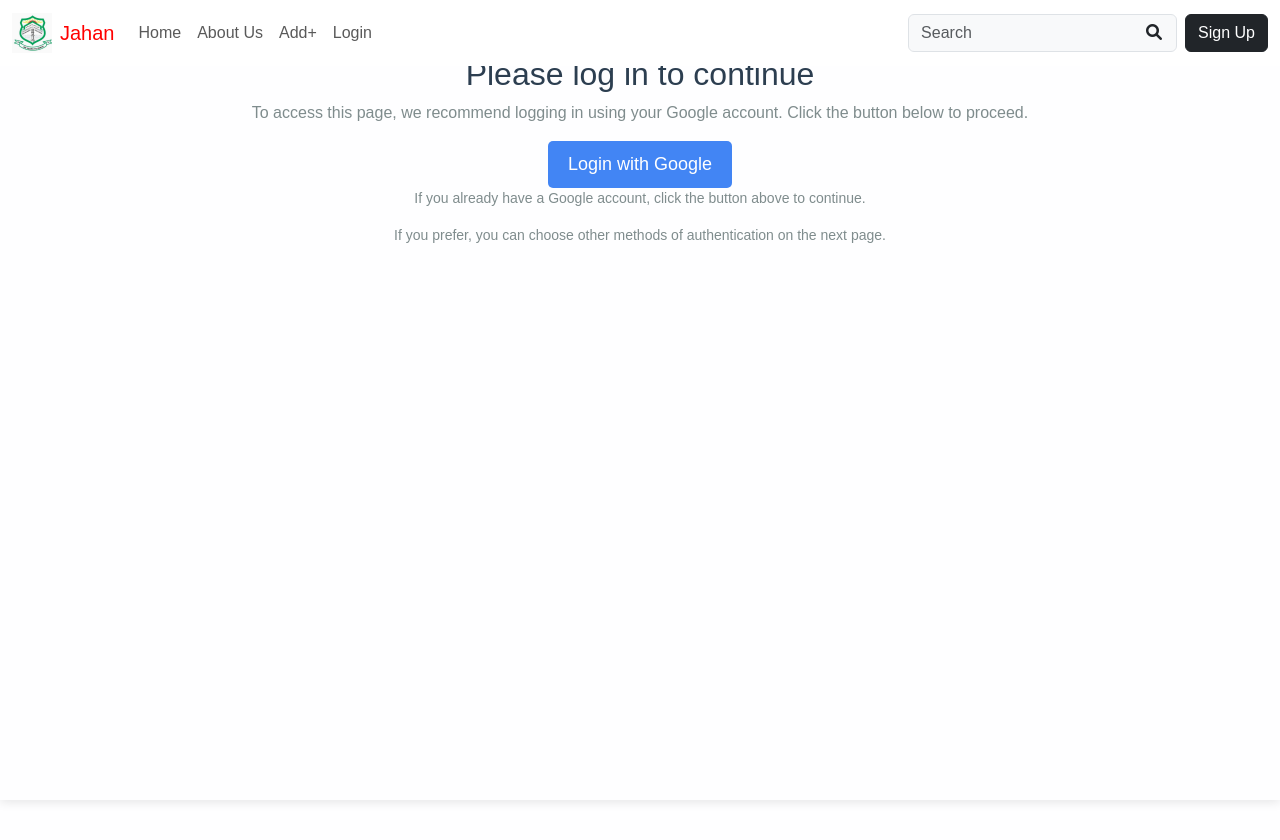
After one commit to balaara-teck/jahan_news_blog, a Django app: template templates/socialaccount/login.html in a window 1280 px wide. The commit adds this page. Shown: the top 840 px of the page. Run offline with Django 5.2, Linux system fonts and the light colour scheme; the template is opened without the code that fills it, so the values that code supplies are empty; some libraries are stand-ins or nearby versions.

Commit message:
added google login

```diff
--- a/news/settings.py
+++ b/news/settings.py
@@ -29,12 +29,14 @@ DEBUG = True
 
 ALLOWED_HOSTS = ['*']
 
+SITE_ID = 1
 
 # Application definition
 
 INSTALLED_APPS = [
     'jazzmin',
     'django.contrib.admin',
+    'django.contrib.sites',
     'django.contrib.auth',
     'django.contrib.contenttypes',
     'django.contrib.sessions',
--- a/templates/account/login.html
+++ b/templates/account/login.html
@@ -1,13 +1,14 @@
 {% extends "html/base.html" %}
 {% block title %}Login{%endblock title%}
+{% load socialaccount %}
 
 {% block content %}
 <div class="container">
     <h2 class="text-center mt-4">Login</h2>
     <div class="social-login mt-4">
-        <button class="btn btn-danger w-100 mb-2">
+        <a href="{% provider_login_url 'google' %}" type="button" class="btn btn-danger w-100 mb-2">
             <i class="fab fa-google"></i> Google
-        </button>
+        </a>
         <button class="btn btn-primary w-100">
             <i class="fab fa-facebook-f"></i> Facebook
         </button>
--- /dev/null
+++ b/templates/socialaccount/login.html
@@ -0,0 +1,28 @@
+{% extends "html/base.html" %}
+{% load static %}
+{% load socialaccount %}
+{% block title %}Home{% endblock title %}
+
+{% block content %}
+  <!-- Informational message about login -->
+  <h2 style="text-align: center; color: #2c3e50;">Please log in to continue</h2>
+  <p style="text-align: center; font-size: 16px; color: #7f8c8d;">
+    To access this page, we recommend logging in using your Google account.
+    Click the button below to proceed.
+  </p>
+
+  <!-- Form for Google Login -->
+  <form method="POST" style="text-align: center;">
+    {% csrf_token %}
+    <button type="submit" style="padding: 10px 20px; font-size: 18px; background-color: #4285F4; color: white; border: none; border-radius: 5px; cursor: pointer;">
+      Login with Google
+    </button>
+  </form>
+
+  <p style="text-align: center; font-size: 14px; color: #7f8c8d;">
+    If you already have a Google account, click the button above to continue.
+  </p>
+  <p style="text-align: center; font-size: 14px; color: #7f8c8d;">
+    If you prefer, you can choose other methods of authentication on the next page.
+  </p>
+{% endblock content %}
```
Also changed, not shown: 1 other file.
